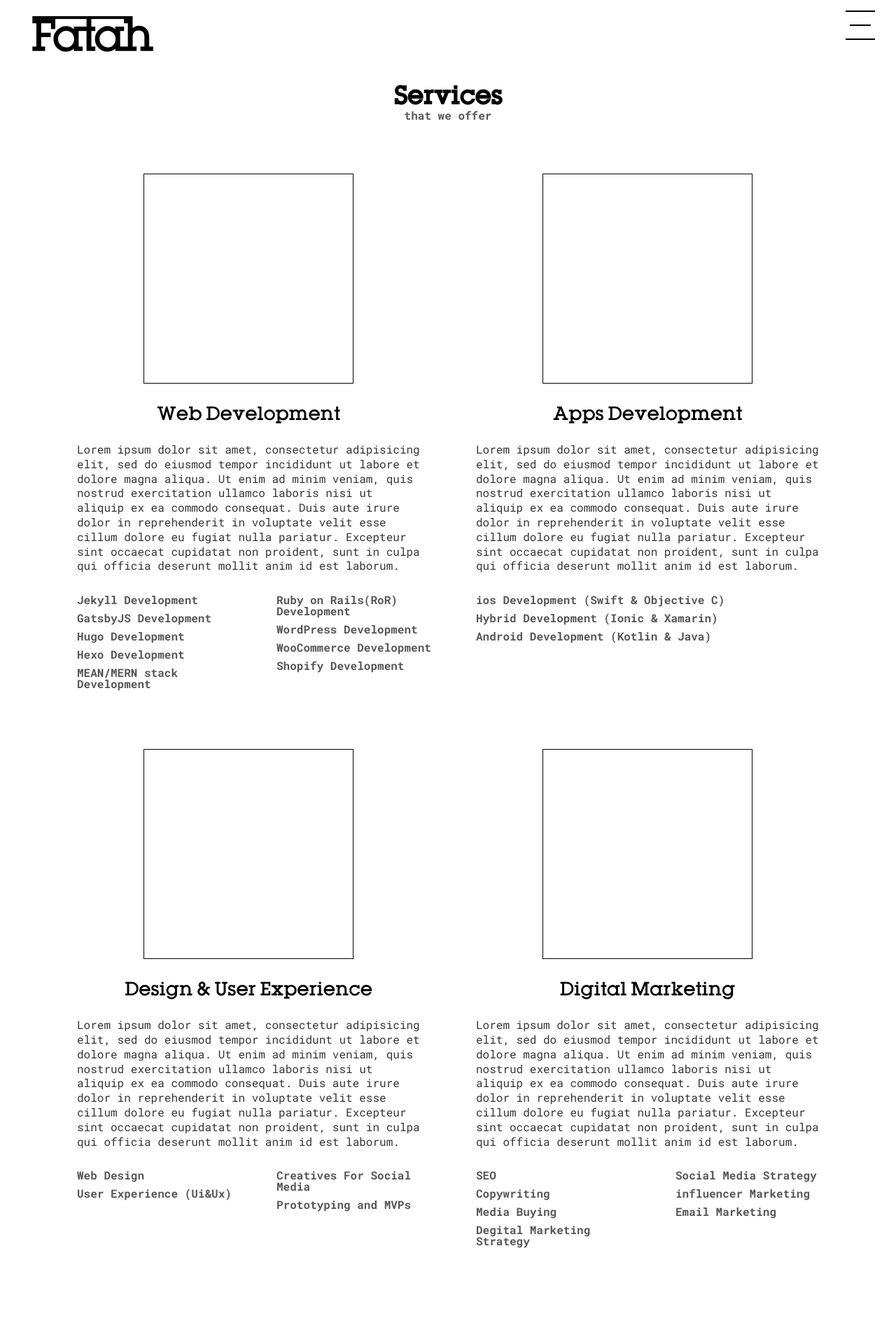
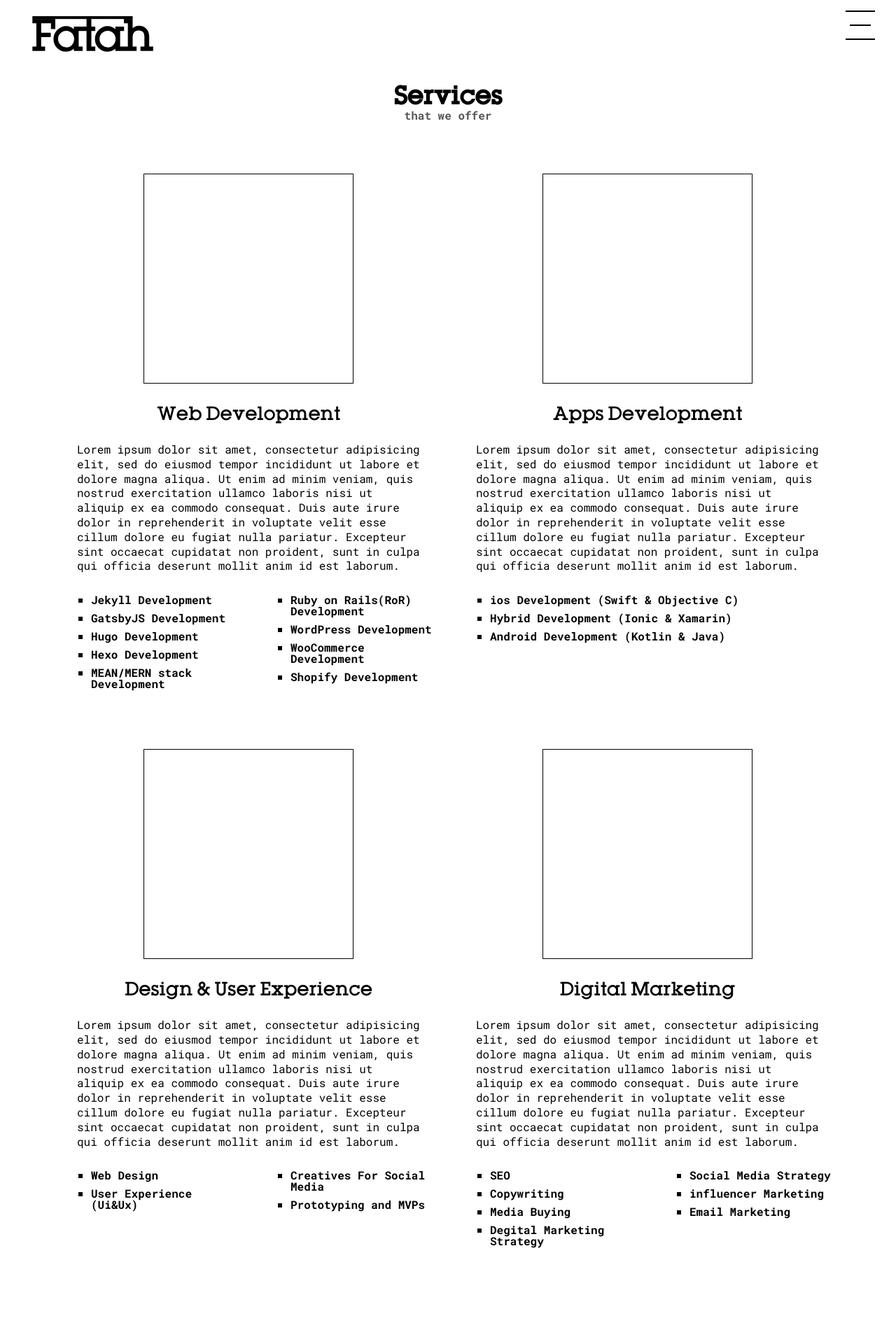
Before and after one commit to fatahco/fatahco.github.io, a Jekyll site: the page built from skill.html, in a window 1280 px wide. Shown: the top 1920 px of the page at 70% size. Built offline with Jekyll 4.4.1, drawn with Linux system fonts in a browser that asks for light colours; nearby versions of some CDN libraries.

```diff
--- a/_includes/header.html
+++ b/_includes/header.html
@@ -7,7 +7,7 @@
 <header class="header">
   <nav class="main-nav">
     <div class="brand-icon">
-      <a href="/">
+      <a href="/"  tabindex="-1">
         <svg version="1.2" baseProfile="tiny" id="Layer_1" xmlns="http://www.w3.org/2000/svg" xmlns:xlink="http://www.w3.org/1999/xlink" x="0px" y="0px" viewBox="0 0 828 315" xml:space="preserve">
           <path d="M160.827,125.891h-29.28v-39.75h-66.25v64.287h64.615V180.2H65.296v63.796H91.96v29.117H6.081v-29.117h26.663V86.141H6.081
           V57.024h154.746V125.891z"/>
--- a/_sass/scss/services.scss
+++ b/_sass/scss/services.scss
@@ -48,7 +48,7 @@
       padding-left: 25px;
       padding-right: 25px;
       .details{
-        color: #333;
+        // color: #333;
         font-size: 16px;
         line-height: 1.3;
         text-align: left;
@@ -57,13 +57,15 @@
     .list{
       margin-top: 30px;
       font-size: 16px;
-      padding-left: 25px;
+      padding-left: 45px;
+
 
       // padding-right: 25px;
       .items{
         font-weight: 550;
-        color: #555;
+        // color: #555;
         margin-bottom: 10px;
+        list-style-type: square;
         .box{
           height: 5px;
           width: 5px;
--- a/assets/js/main.js
+++ b/assets/js/main.js
@@ -135,6 +135,15 @@
     $('.menu-item').removeClass('menu-item-saw');
     $('.brand-icon').addClass('close-menu-brand-icon');
     $('.brand-icon').removeClass('open-menu-brand-icon');
+    $('.brand-icon').css({'background':'#303030', 'transition':'all .2s'});
+    $('svg').css({'fill':'#fff', 'transition':'all .2s'});
+    $('.box-line-top').css({'background':'#fff', 'transition':'all .2s'});
+    $('.box-line-bottom').css({'background':'#fff', 'transition':'all .2s'});
+    $('.box-line-left').css({'background':'#fff', 'transition':'all .2s'});
+    $('.box-line-right').css({'background':'#fff', 'transition':'all .2s'});
+    $('.bar-middle').css({'background':'#fff', 'transition':'all .2s'});
+    $('.bar-top').css({'background':'#fff', 'transition':'all .2s'});
+    $('.bar-bottom').css({'background':'#fff', 'transition':'all .2s'});
   }
   else {
     $('.toggle-menu').addClass('menu-open');
@@ -154,6 +163,15 @@
     $('.box-line-right').removeClass('right-hover');
     $('.brand-icon').addClass('open-menu-brand-icon');
     $('.brand-icon').removeClass('close-menu-brand-icon');
+    $('.brand-icon').css({'background':'#fff', 'transition':'all 1s'});
+    $('svg').css({'fill':'#000', 'transition':'all 1s'});
+    $('.box-line-top').css({'background':'#000', 'transition':'all .2s'});
+    $('.box-line-bottom').css({'background':'#000', 'transition':'all .2s'});
+    $('.box-line-left').css({'background':'#000', 'transition':'all .2s'});
+    $('.box-line-right').css({'background':'#000', 'transition':'all .2s'});
+    $('.bar-middle').css({'background':'#000', 'transition':'all .2s'});
+    $('.bar-top').css({'background':'#000', 'transition':'all .2s'});
+    $('.bar-bottom').css({'background':'#000', 'transition':'all .2s'});
   }
 }
 function removeHref() {
@@ -617,6 +635,43 @@
   }
 }
 function ChangeNavColor() {
+  var sections = $('.footer')
+      , nav = $('.header')
+      , nav_height = 60;
+  $(window).on('scroll', function () {
+    var cur_pos = $(this).scrollTop();
+
+    sections.each(function() {
+      var top = $(this).offset().top - nav_height,
+          bottom = top + $(this).outerHeight();
+
+      if (cur_pos >= top && cur_pos <= bottom) {
+        nav.find('.brand-icon').css({'background':'#303030', 'transition':'all .5s'});
+        nav.find('svg').css({'fill':'#fff', 'transition':'all .5s'});
+        nav.find('.box-line-top').css({'background':'#fff', 'transition':'all .5s'});
+        nav.find('.box-line-bottom').css({'background':'#fff', 'transition':'all .5s'});
+        nav.find('.box-line-left').css({'background':'#fff', 'transition':'all .5s'});
+        nav.find('.box-line-right').css({'background':'#fff', 'transition':'all .5s'});
+        nav.find('.bar-top').css({'background':'#fff', 'transition':'all .5s'});
+        nav.find('.bar-middle').css({'background':'#fff', 'transition':'all .5s'});
+        nav.find('.bar-bottom').css({'background':'#fff', 'transition':'all .5s'});
+        nav.find('.menu-bar').css({'background':'#303030', 'transition':'all .5s'});
+      }
+      else {
+        $('.brand-icon').css('background','#fff');
+        $('svg').css({'fill':'#000', 'transition':'all .5s'});
+        $('.menu-bar').css('background','#fff');
+        nav.find('.box-line-top').css({'background':'#000', 'transition':'all .5s'});
+        nav.find('.box-line-bottom').css({'background':'#000', 'transition':'all .5s'});
+        nav.find('.box-line-left').css({'background':'#000', 'transition':'all .5s'});
+        nav.find('.box-line-right').css({'background':'#000', 'transition':'all .5s'});
+        nav.find('.bar-top').css({'background':'#000', 'transition':'all .5s'});
+        nav.find('.bar-middle').css({'background':'#000', 'transition':'all .5s'});
+        nav.find('.bar-bottom').css({'background':'#000', 'transition':'all .5s'});
+
+      }
+    });
+  });
   // var top1 = $('.footer').position().top;
   // $(document).scroll(function() {
   //   if (top1 < 100 ) {
@@ -637,8 +692,6 @@
   if ($('.menu-bar').click()) {
     $('.menu-bar').bind( "click", menuBarClick );
   }
-  // InputAnimation();
-  // dropDownBox();
 }
 function HomePage() {
   $(".copy_right").css('position','absolute');
```
